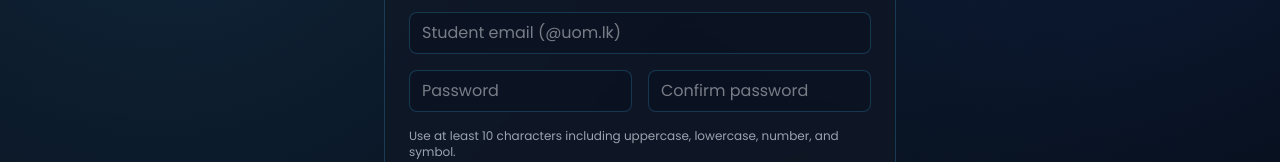
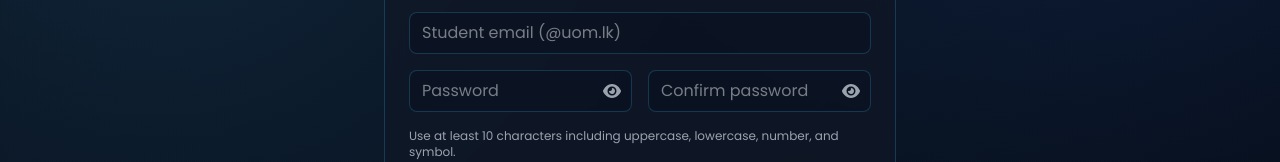
Before and after one commit to dinithrathnayaka23/fit23hub.io, a Next.js app in the folder frontend/: page /register in a window 1280 px wide. Shown: the part 337-499 px from the top of the page. Built offline with nearby package versions, Linux system fonts and the light colour scheme; no server answers.

Commit message:
feat(auth): add show/hide password toggle to register form
Both the Password and Confirm password fields get an eye icon button
that toggles the input between masked and plain text, with independent
state per field and aria-pressed / aria-label for screen readers.

```diff
--- a/frontend/app/(auth)/register/page.tsx
+++ b/frontend/app/(auth)/register/page.tsx
@@ -4,7 +4,7 @@ import { FormEvent, useState } from "react";
 import Link from "next/link";
 import { useRouter } from "next/navigation";
 import { FontAwesomeIcon } from "@fortawesome/react-fontawesome";
-import { faIdCard, faUserPlus } from "@fortawesome/free-solid-svg-icons";
+import { faEye, faEyeSlash, faIdCard, faUserPlus } from "@fortawesome/free-solid-svg-icons";
 import { motion } from "framer-motion";
 import { api } from "@/lib/api";
 import { setAuth } from "@/lib/auth";
@@ -42,6 +42,8 @@ export default function RegisterPage() {
   const [email, setEmail] = useState("");
   const [password, setPassword] = useState("");
   const [confirmPassword, setConfirmPassword] = useState("");
+  const [showPassword, setShowPassword] = useState(false);
+  const [showConfirmPassword, setShowConfirmPassword] = useState(false);
   const [error, setError] = useState("");
   const [loading, setLoading] = useState(false);
 
@@ -105,8 +107,30 @@ export default function RegisterPage() {
           <motion.input whileFocus={{ scale: 1.01 }} className="rounded-lg border border-[var(--border)] bg-[rgba(11,18,32,0.6)] px-3 py-2 outline-none focus:border-[var(--accent)]" type="text" placeholder="Full name (First Last)" value={fullName} onChange={(e) => setFullName(e.target.value)} required />
           <motion.input whileFocus={{ scale: 1.01 }} className="rounded-lg border border-[var(--border)] bg-[rgba(11,18,32,0.6)] px-3 py-2 outline-none focus:border-[var(--accent)]" type="text" placeholder="Index number (235091X)" value={indexNo} onChange={(e) => setIndexNo(e.target.value.toUpperCase().trim())} required />
           <motion.input whileFocus={{ scale: 1.01 }} className="rounded-lg border border-[var(--border)] bg-[rgba(11,18,32,0.6)] px-3 py-2 outline-none focus:border-[var(--accent)] md:col-span-2" type="email" placeholder="Student email (@uom.lk)" value={email} onChange={(e) => setEmail(e.target.value.trim())} required />
-          <motion.input whileFocus={{ scale: 1.01 }} className="rounded-lg border border-[var(--border)] bg-[rgba(11,18,32,0.6)] px-3 py-2 outline-none focus:border-[var(--accent)]" type="password" placeholder="Password" value={password} onChange={(e) => setPassword(e.target.value)} required />
-          <motion.input whileFocus={{ scale: 1.01 }} className="rounded-lg border border-[var(--border)] bg-[rgba(11,18,32,0.6)] px-3 py-2 outline-none focus:border-[var(--accent)]" type="password" placeholder="Confirm password" value={confirmPassword} onChange={(e) => setConfirmPassword(e.target.value)} required />
+          <div className="relative">
+            <motion.input whileFocus={{ scale: 1.01 }} className="w-full rounded-lg border border-[var(--border)] bg-[rgba(11,18,32,0.6)] px-3 py-2 pr-10 outline-none focus:border-[var(--accent)]" type={showPassword ? "text" : "password"} placeholder="Password" value={password} onChange={(e) => setPassword(e.target.value)} required />
+            <button
+              type="button"
+              onClick={() => setShowPassword((v) => !v)}
+              aria-label={showPassword ? "Hide password" : "Show password"}
+              aria-pressed={showPassword}
+              className="absolute inset-y-0 right-0 flex w-10 items-center justify-center text-[var(--muted)] transition hover:text-white"
+            >
+              <FontAwesomeIcon icon={showPassword ? faEyeSlash : faEye} className="h-4 w-4" />
+            </button>
+          </div>
+          <div className="relative">
+            <motion.input whileFocus={{ scale: 1.01 }} className="w-full rounded-lg border border-[var(--border)] bg-[rgba(11,18,32,0.6)] px-3 py-2 pr-10 outline-none focus:border-[var(--accent)]" type={showConfirmPassword ? "text" : "password"} placeholder="Confirm password" value={confirmPassword} onChange={(e) => setConfirmPassword(e.target.value)} required />
+            <button
+              type="button"
+              onClick={() => setShowConfirmPassword((v) => !v)}
+              aria-label={showConfirmPassword ? "Hide password" : "Show password"}
+              aria-pressed={showConfirmPassword}
+              className="absolute inset-y-0 right-0 flex w-10 items-center justify-center text-[var(--muted)] transition hover:text-white"
+            >
+              <FontAwesomeIcon icon={showConfirmPassword ? faEyeSlash : faEye} className="h-4 w-4" />
+            </button>
+          </div>
           <p className="text-xs text-[var(--muted)] md:col-span-2">Use at least 10 characters including uppercase, lowercase, number, and symbol.</p>
           {error && <p className="text-sm text-red-300 md:col-span-2">{error}</p>}
           <motion.button
```
